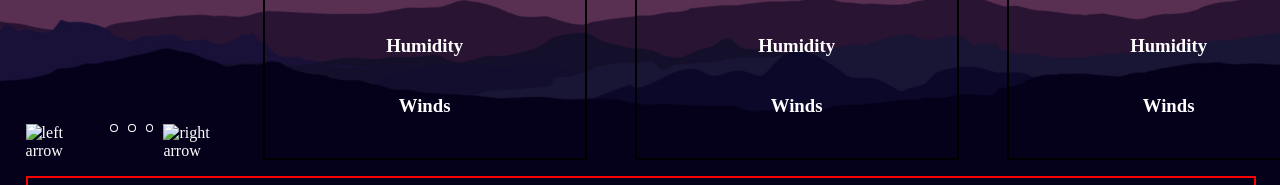
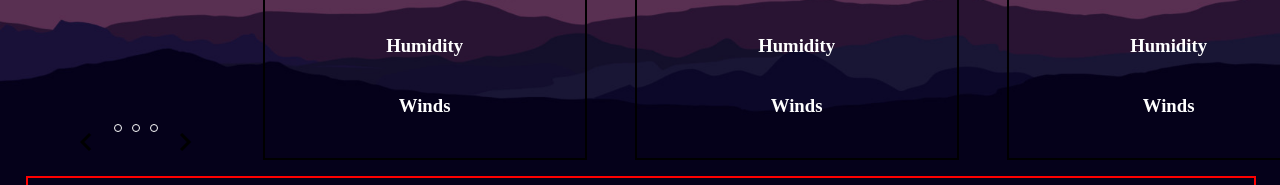
Before and after one commit to yari-dewalt/weather-app, a website built with webpack: page dist/index.html in a window 1280 px wide. Shown: the part 377-562 px from the top of the page. Built offline with nearby package versions, Linux system fonts and the light colour scheme.

Commit message:
Add SVGs for arrows in hour-changer

```diff
--- a/dist/index.html
+++ b/dist/index.html
@@ -47,11 +47,29 @@
         </div>
       </div>
       <div class="hour-changer">
-        <img src="" alt="left arrow" />
+        <svg
+          xmlns="http://www.w3.org/2000/svg"
+          height="36"
+          viewBox="0 -960 960 960"
+          width="36"
+          ,
+          id="left-arrow"
+        >
+          <path d="M560-240 320-480l240-240 56 56-184 184 184 184-56 56Z" />
+        </svg>
         <div class="dot"></div>
         <div class="dot"></div>
         <div class="dot"></div>
-        <img src="" alt="right arrow" />
+        <svg
+          xmlns="http://www.w3.org/2000/svg"
+          height="36"
+          viewBox="0 -960 960 960"
+          width="36"
+          ,
+          id="right-arrow"
+        >
+          <path d="M504-480 320-664l56-56 240 240-240 240-56-56 184-184Z" />
+        </svg>
       </div>
       <div class="hourly-info">
         <div class="hour-card" id="hour-1">
```
